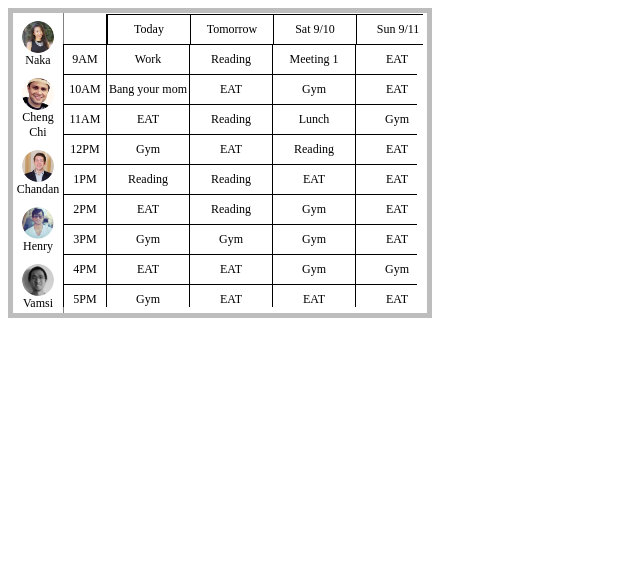
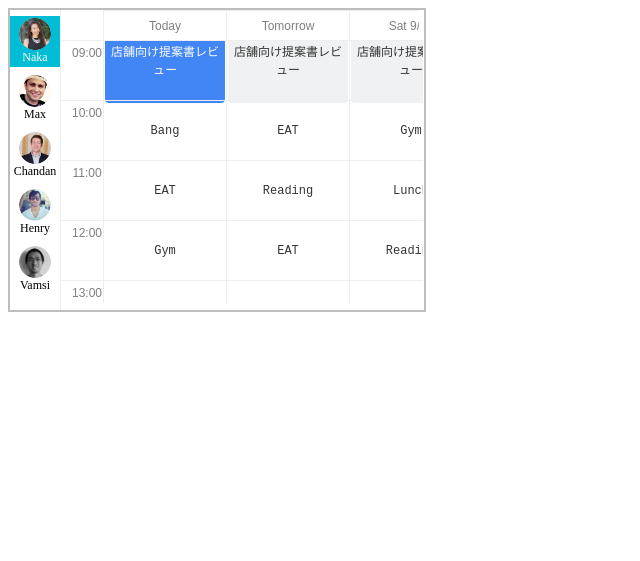
Before and after one commit to thunderdust/thunderdust.github.io, a plain HTML site: page front-end-creations/2-way-scrollable-calendar/index.html in a window 1280 px wide. Shown: the whole page, without its empty margins (0-640 px from the left). Drawn offline with nearby package versions, Linux system fonts and the light colour scheme.

Commit message:
Improve styling of calendar

```diff
--- a/front-end-creations/2-way-scrollable-calendar/index.html
+++ b/front-end-creations/2-way-scrollable-calendar/index.html
@@ -9,7 +9,7 @@
 	<div class="mobile-talk-message-panel-calendar-container">
 		<div class="mobile-talk-message-panel-calendar-panel">
 			<div class="mobile-talk-message-panel-calendar-participant-switcher">
-				<div class="mobile-talk-message-panel-calendar-participant-switcher-item" id="participant-switcher-item-1">
+				<div class="mobile-talk-message-panel-calendar-participant-switcher-item-selected" id="participant-switcher-item-1">
 					<div class="mobile-talk-message-panel-calendar-participant-switcher-item-avatar">
 						<img class="mobile-talk-message-panel-calendar-participant-switcher-item-avatar-image" src="img/avatar1.jpg"/>
 					</div>
@@ -19,7 +19,7 @@
 					<div class="mobile-talk-message-panel-calendar-participant-switcher-item-avatar">
 						<img class="mobile-talk-message-panel-calendar-participant-switcher-item-avatar-image" src="img/avatar2.jpg"/>
 					</div>
-					<div class="mobile-talk-message-panel-calendar-participant-switcher-item-username">Cheng Chi</div>
+					<div class="mobile-talk-message-panel-calendar-participant-switcher-item-username">Max</div>
 				</div>
 				<div class="mobile-talk-message-panel-calendar-participant-switcher-item" id="participant-switcher-item-3">
 					<div class="mobile-talk-message-panel-calendar-participant-switcher-item-avatar">
@@ -61,47 +61,47 @@
 				    <div class="mobile-talk-message-panel-calendar-table-hours-wrap">
 				    	<table>
 							<tr class="mobile-talk-message-panel-calendar-hour-panel" id="9am">
-								<td class="mobile-talk-message-panel-calendar-hour-panel-item"><span>9AM</span></td>
+								<td class="mobile-talk-message-panel-calendar-hour-panel-item"><span>09:00</span></td>
 							</tr>
 
 							<tr class="mobile-talk-message-panel-calendar-hour-panel" id="10am">
-								<td class="mobile-talk-message-panel-calendar-hour-panel-item"><span>10AM</span></td>
+								<td class="mobile-talk-message-panel-calendar-hour-panel-item"><span>10:00</span></td>
 							</tr>
 
 							<tr class="mobile-talk-message-panel-calendar-hour-panel" id="11am">
-								<td class="mobile-talk-message-panel-calendar-hour-panel-item"><span>11AM</span></td>
+								<td class="mobile-talk-message-panel-calendar-hour-panel-item"><span>11:00</span></td>
 							</tr>
 
 							<tr class="mobile-talk-message-panel-calendar-hour-panel" id="12pm">
-								<td class="mobile-talk-message-panel-calendar-hour-panel-item"><span>12PM</span></td>
+								<td class="mobile-talk-message-panel-calendar-hour-panel-item"><span>12:00</span></td>
 							</tr>
 
 							<tr class="mobile-talk-message-panel-calendar-hour-panel" id="1pm">
-								<td class="mobile-talk-message-panel-calendar-hour-panel-item"><span>1PM</span></td>
+								<td class="mobile-talk-message-panel-calendar-hour-panel-item"><span>13:00</span></td>
 							</tr>
 
 							<tr class="mobile-talk-message-panel-calendar-hour-panel" id="2pm">
-								<td class="mobile-talk-message-panel-calendar-hour-panel-item"><span>2PM</span></td>
+								<td class="mobile-talk-message-panel-calendar-hour-panel-item"><span>14:00</span></td>
 							</tr>
 
 							<tr class="mobile-talk-message-panel-calendar-hour-panel" id="3pm">
-								<td class="mobile-talk-message-panel-calendar-hour-panel-item"><span>3PM</span></td>
+								<td class="mobile-talk-message-panel-calendar-hour-panel-item"><span>15:00</span></td>
 							</tr>
 
 							<tr class="mobile-talk-message-panel-calendar-hour-panel" id="4pm">
-								<td class="mobile-talk-message-panel-calendar-hour-panel-item"><span>4PM</span></td>
+								<td class="mobile-talk-message-panel-calendar-hour-panel-item"><span>16:00</span></td>
 							</tr>
 
 							<tr class="mobile-talk-message-panel-calendar-hour-panel" id="5pm">
-								<td class="mobile-talk-message-panel-calendar-hour-panel-item"><span>5PM</span></td>
+								<td class="mobile-talk-message-panel-calendar-hour-panel-item"><span>17:00</span></td>
 							</tr>
 
 							<tr class="mobile-talk-message-panel-calendar-hour-panel" id="6pm">
-								<td class="mobile-talk-message-panel-calendar-hour-panel-item"><span>6PM</span></td>
+								<td class="mobile-talk-message-panel-calendar-hour-panel-item"><span>18:00</span></td>
 							</tr>
 
 							<tr class="mobile-talk-message-panel-calendar-hour-panel" id="7pm">
-								<td class="mobile-talk-message-panel-calendar-hour-panel-item"><span>7PM</span></td>
+								<td class="mobile-talk-message-panel-calendar-hour-panel-item"><span>19:00</span></td>
 							</tr>
 						</table>
 				    </div>
@@ -110,17 +110,31 @@
 					<div class="mobile-talk-message-panel-calendar-table-event-wrap">
 						<table>
 							<tr class="mobile-talk-message-panel-calendar-event-panel" id="9am-events">
-								<td class="mobile-talk-message-panel-calendar-event-panel-item"><span>Work</span></td>
-								<td class="mobile-talk-message-panel-calendar-event-panel-item"><span>Reading</span></td>
-								<td class="mobile-talk-message-panel-calendar-event-panel-item"><span>Meeting 1</span></td>
-								<td class="mobile-talk-message-panel-calendar-event-panel-item"><span>EAT</span></td>
-								<td class="mobile-talk-message-panel-calendar-event-panel-item"><span>EAT</span></td>
-								<td class="mobile-talk-message-panel-calendar-event-panel-item"><span>Study</span></td>
-								<td class="mobile-talk-message-panel-calendar-event-panel-item"><span>EAT</span></td>
+								<td class="mobile-talk-message-panel-calendar-event-panel-item">
+									<div class="mobile-talk-message-panel-calendar-event-panel-item-content-active"><span>店舗向け提案書レビュー</span></div>
+								</td>
+								<td class="mobile-talk-message-panel-calendar-event-panel-item">
+									<div class="mobile-talk-message-panel-calendar-event-panel-item-content"><span>店舗向け提案書レビュー</span></div>
+								</td>
+								<td class="mobile-talk-message-panel-calendar-event-panel-item">
+									<div class="mobile-talk-message-panel-calendar-event-panel-item-content"><span>店舗向け提案書レビュー</span></div>
+								</td>
+								<td class="mobile-talk-message-panel-calendar-event-panel-item">
+									<div class="mobile-talk-message-panel-calendar-event-panel-item-content"><span>店舗向け提案書レビュー</span></div>
+								</td>
+								<td class="mobile-talk-message-panel-calendar-event-panel-item">
+									<div class="mobile-talk-message-panel-calendar-event-panel-item-content"><span>店舗向け提案書レビュー</span></div>
+								</td>
+								<td class="mobile-talk-message-panel-calendar-event-panel-item">
+									<div class="mobile-talk-message-panel-calendar-event-panel-item-content"><span>店舗向け提案書レビュー</span></div>
+								</td>
+								<td class="mobile-talk-message-panel-calendar-event-panel-item">
+									<div class="mobile-talk-message-panel-calendar-event-panel-item-content"><span>店舗向け提案書レビュー</span></div>
+								</td>
 							</tr>
 
 							<tr class="mobile-talk-message-panel-calendar-event-panel" id="10am-events">
-								<td class="mobile-talk-message-panel-calendar-event-panel-item"><span>Bang your mom</span></td>
+								<td class="mobile-talk-message-panel-calendar-event-panel-item"><span>Bang</span></td>
 								<td class="mobile-talk-message-panel-calendar-event-panel-item"><span>EAT</span></td>
 								<td class="mobile-talk-message-panel-calendar-event-panel-item"><span>Gym</span></td>
 								<td class="mobile-talk-message-panel-calendar-event-panel-item"><span>EAT</span></td>
@@ -202,7 +216,7 @@
 							<tr class="mobile-talk-message-panel-calendar-event-panel" id="6pm-events">
 								<td class="mobile-talk-message-panel-calendar-event-panel-item"><span>Gym</span></td>
 								<td class="mobile-talk-message-panel-calendar-event-panel-item"><span>EAT</span></td>
-								<td class="mobile-talk-message-panel-calendar-event-panel-item"><span>Bang your dad</span></td>
+								<td class="mobile-talk-message-panel-calendar-event-panel-item"><span>Bang</span></td>
 								<td class="mobile-talk-message-panel-calendar-event-panel-item"><span>EAT</span></td>
 								<td class="mobile-talk-message-panel-calendar-event-panel-item"><span>EAT</span></td>
 								<td class="mobile-talk-message-panel-calendar-event-panel-item"><span>Gym</span></td>
--- a/front-end-creations/2-way-scrollable-calendar/theme.css
+++ b/front-end-creations/2-way-scrollable-calendar/theme.css
@@ -2,7 +2,7 @@
 	height: 300px;
 	width: 414px;
 	background-color: #BDBDBD;
-	padding: 5px;
+	padding: 2px;
 }
 
 .mobile-talk-message-panel-calendar-panel {
@@ -17,11 +17,12 @@
 .mobile-talk-message-panel-calendar-participant-switcher {
 	width: 50px;
 	height: 300px;
-	border-right: 1px solid grey;
 	display: inline-block;
 	margin-right:  -5px;
+	border-right: 1px solid #eeeeee;
 	border-spacing: 0;
 	border-collapse: collapse;
+	position: fixed;
 }
 
 .mobile-talk-message-panel-calendar-participant-switcher-item {
@@ -34,6 +35,10 @@
 .mobile-talk-message-panel-calendar-participant-switcher-item:hover, .mobile-talk-message-panel-calendar-participant-switcher-item-selected  {
 	background-color: #00bcd4;
 	color: #ffffff;
+	padding: 2px;
+	margin: 6px 0px;
+	font-size: 12px;
+	text-align: center;
 }
 
 .mobile-talk-message-panel-calendar-participant-switcher-item-avatar-image {
@@ -43,10 +48,12 @@
 }
 
 .mobile-talk-message-panel-calendar-wrap {
-	width: 360px;
+	width: 370px;
 	height: 293px;
 	display: inline-block;
 	overflow: hidden;
+	position: fixed;
+	left: 60px;
 }
 
 .mobile-talk-message-panel-calendar-wrap table {
@@ -56,10 +63,13 @@
 }
 
 .mobile-talk-message-panel-calendar-wrap table td {
-	border: 1px solid #000000;
+	border: 1px solid #eeeeee;
+	border-radius: 4px;
 	word-wrap: break-word;
 	text-align: center;
 	font-size: 12px;
+	color: #7f7f7f;
+	font-family: sans-serif;
 }
 
 .mobile-talk-message-panel-calendar-cross-place-holder {
@@ -82,9 +92,6 @@
 	top: 0;
 	left: 43px;
 	overflow: hidden;
-	border-left: 1px solid #000000;
-	border-spacing: 0;
-	border-collapse: collapse;
 }
 
 .mobile-talk-message-panel-calendar-table-days-wrap {
@@ -96,7 +103,7 @@
 }
 
 .mobile-talk-message-panel-calendar-table-days-wrap table td {
-	width: 80px;
+	width: 120px;
 	height: 30px;
 }
 
@@ -120,15 +127,17 @@
 }
 
 .mobile-talk-message-panel-calendar-table-hours-wrap table td {
-	width: 40px;
-	height: 30px;
+	width: 50px;
+	height: 60px;
+	vertical-align: text-top;
+	padding-top: 5px;
 }
 
 /****** events table styles ******/
 
 .mobile-talk-message-panel-calendar-table-event-container {
 	display: inline-block;
-	width: 311px;
+	width: 320px;
 	height: 265px;
 	position: relative;
 	left: -5px;
@@ -139,7 +148,7 @@
 .mobile-talk-message-panel-calendar-table-event-wrap {
 	overflow: auto;
 	height: 280px;
-	width: 332px;
+	width: 340px;
 }
 
 .mobile-talk-message-panel-calendar-table-event-wrap table {
@@ -148,6 +157,26 @@
 }
 
 .mobile-talk-message-panel-calendar-table-event-wrap table td {
-	width: 80px;
-	height: 30px;
+	width: 120px;
+	height: 60px;
+	color: #333333;
+	font-family: monospace;
 }
+
+.mobile-talk-message-panel-calendar-event-panel-item-content {
+	border-radius: 4px;
+	background-color: #f0f1f2;
+	height: 100%;
+	padding: 4px;
+}
+
+.mobile-talk-message-panel-calendar-event-panel-item-content-active {
+	background-color: #4285F4;
+	color: #ffffff;
+	height: 100%;
+	padding: 4px;
+	border-radius: 4px;
+}
+
+.mobile-talk-message-panel-calendar-table-event-wrap table td:last-child {
+}
```
